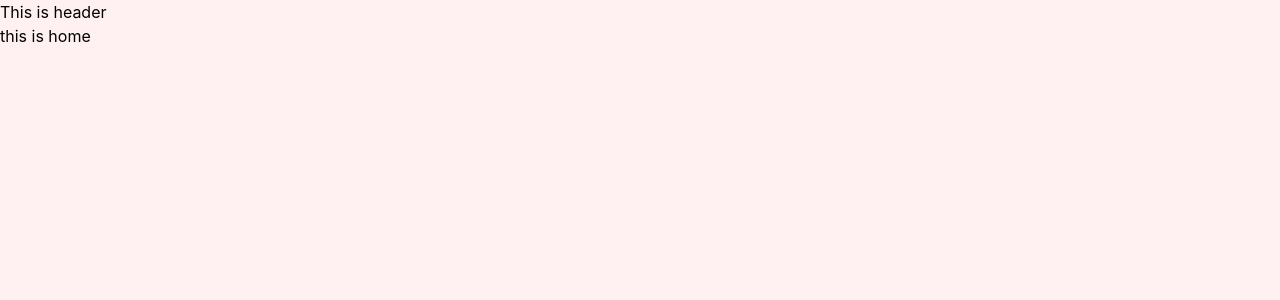
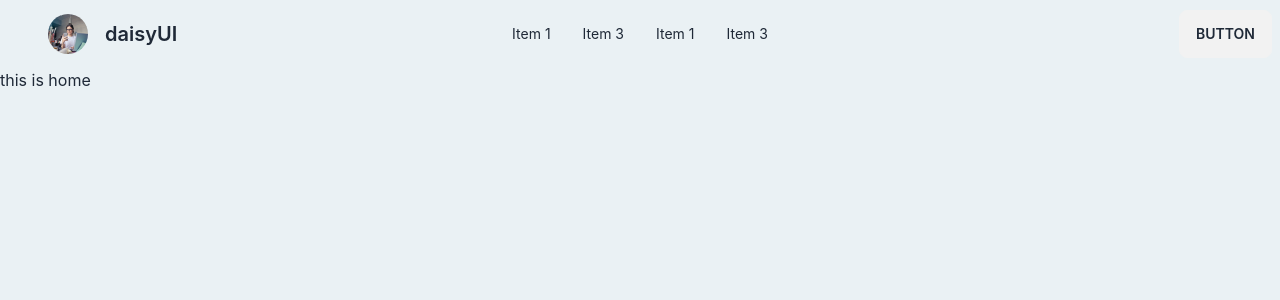
Before and after one commit to Sayeednayeem1/abu-sayeed-portfolio, a React (Create React App) app: page / in a window 1280 px wide. Shown: the top 300 px of the page. Built offline with nearby package versions, Linux system fonts and the light colour scheme.

Commit message:
added Banner component

```diff
--- a/package.json
+++ b/package.json
@@ -37,6 +37,7 @@
     ]
   },
   "devDependencies": {
+    "daisyui": "^3.7.4",
     "tailwindcss": "^3.3.3"
   }
 }
--- a/src/App.js
+++ b/src/App.js
@@ -4,7 +4,7 @@
 
 function App() {
   return (
-    <div className='min-h-screen bg-rose-50 '>
+    <div className='min-h-screen bg-[#EAF1F4] '>
       <RouterProvider router={router}></RouterProvider>
     </div>
   );
--- /dev/null
+++ b/src/components/Banner/Banner.js
@@ -0,0 +1,11 @@
+import React from 'react';
+
+const Banner = () => {
+    return (
+        <div>
+            <h1>This is banner</h1>
+        </div>
+    );
+};
+
+export default Banner;
--- a/src/components/Header/Header.js
+++ b/src/components/Header/Header.js
@@ -1,9 +1,37 @@
 import React from 'react';
+import icon from '../../assets/Images/bruce-mars-FWVMhUa_wbY-unsplash.jpg'
+const Header = () => {
 
-const Header = () => {
     return (
-        <div>
-            <h5>This is header</h5>
+        <div className="navbar">
+            <div className="navbar-start">
+                <div className="dropdown">
+                    <label tabIndex={0} className="btn btn-ghost lg:hidden">
+                        <svg xmlns="http://www.w3.org/2000/svg" className="h-5 w-5" fill="none" viewBox="0 0 24 24" stroke="currentColor"><path strokeLinecap="round" strokeLinejoin="round" strokeWidth="2" d="M4 6h16M4 12h8m-8 6h16" /></svg>
+                    </label>
+                    <ul tabIndex={0} className="menu menu-sm dropdown-content mt-3 z-[1] p-2 shadow bg-base-100 rounded-box w-52">
+                        <li><a>Item 1</a></li>
+                        <li><a>Item 3</a></li>
+                    </ul>
+                </div>
+                <div className="avatar lg:ml-10">
+                    <div className="w-10 rounded-full">
+                        <img src={icon} alt='icon'/>
+                    </div>
+                </div>
+                <a className="btn btn-ghost normal-case text-xl">daisyUI</a>
+            </div>
+            <div className="navbar-center hidden lg:flex">
+                <ul className="menu menu-horizontal px-1">
+                    <li><a>Item 1</a></li>
+                    <li><a>Item 3</a></li>
+                    <li><a>Item 1</a></li>
+                    <li><a>Item 3</a></li>
+                </ul>
+            </div>
+            <div className="navbar-end">
+                <a className="btn">Button</a>
+            </div>
         </div>
     );
 };
--- a/tailwind.config.js
+++ b/tailwind.config.js
@@ -6,5 +6,5 @@
   theme: {
     extend: {},
   },
-  plugins: [],
+  plugins: [require("daisyui")],
 }
```
Also changed, not shown: src/assets/Images/bruce-mars-FWVMhUa_wbY-unsplash.jpg (added), 1 other file (tests, documents, lock files or other folders).
